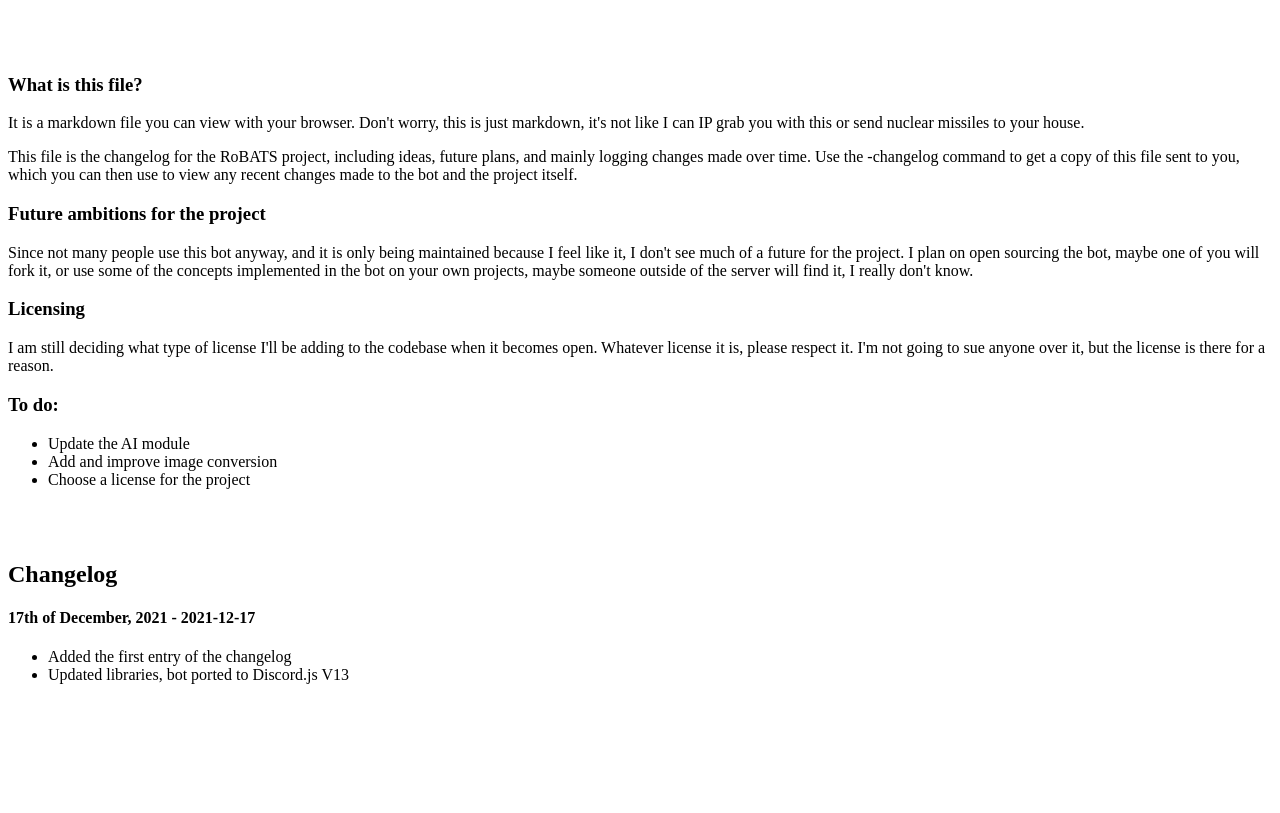
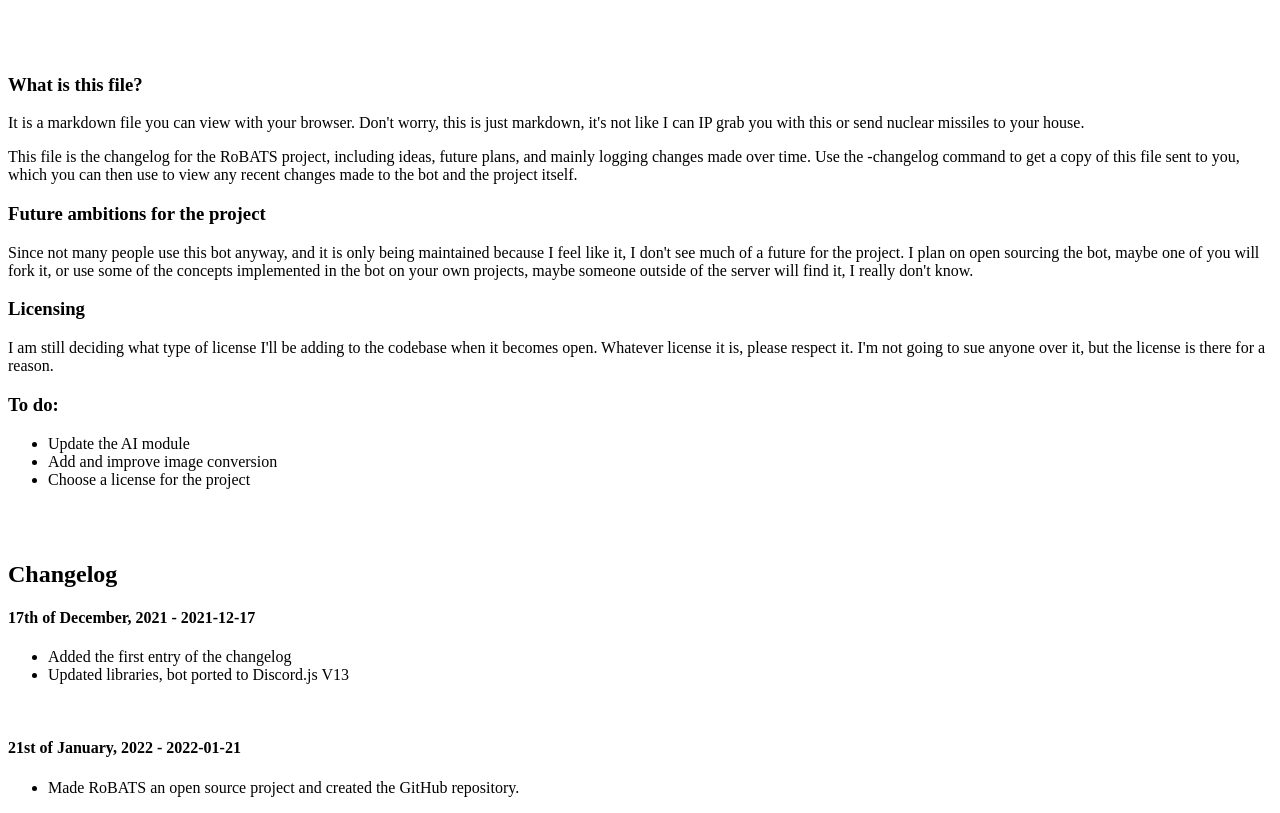
Before and after one commit to Bro-mine/OpenBATS, a website: page changelog.html in a window 1280 px wide. Shown: the part 61-874 px from the top of the page. Before the commit the page ends 800 px from the top, so only its background shows below. Drawn offline with Linux system fonts and the light colour scheme.

Commit message:
Update changelog.html

```diff
--- a/changelog.html
+++ b/changelog.html
@@ -32,5 +32,10 @@
 		<li>Added the first entry of the changelog</li>
 		<li>Updated libraries, bot ported to Discord.js V13</li>
 	      </ul>
+	  <br> <!-- Optional -->
+	  <h4>21st of January, 2022 - 2022-01-21</h4>
+	      <ul>
+		<li>Made RoBATS an open source project and created the GitHub repository.</li>
+	      </ul>
 
 </body>
```
